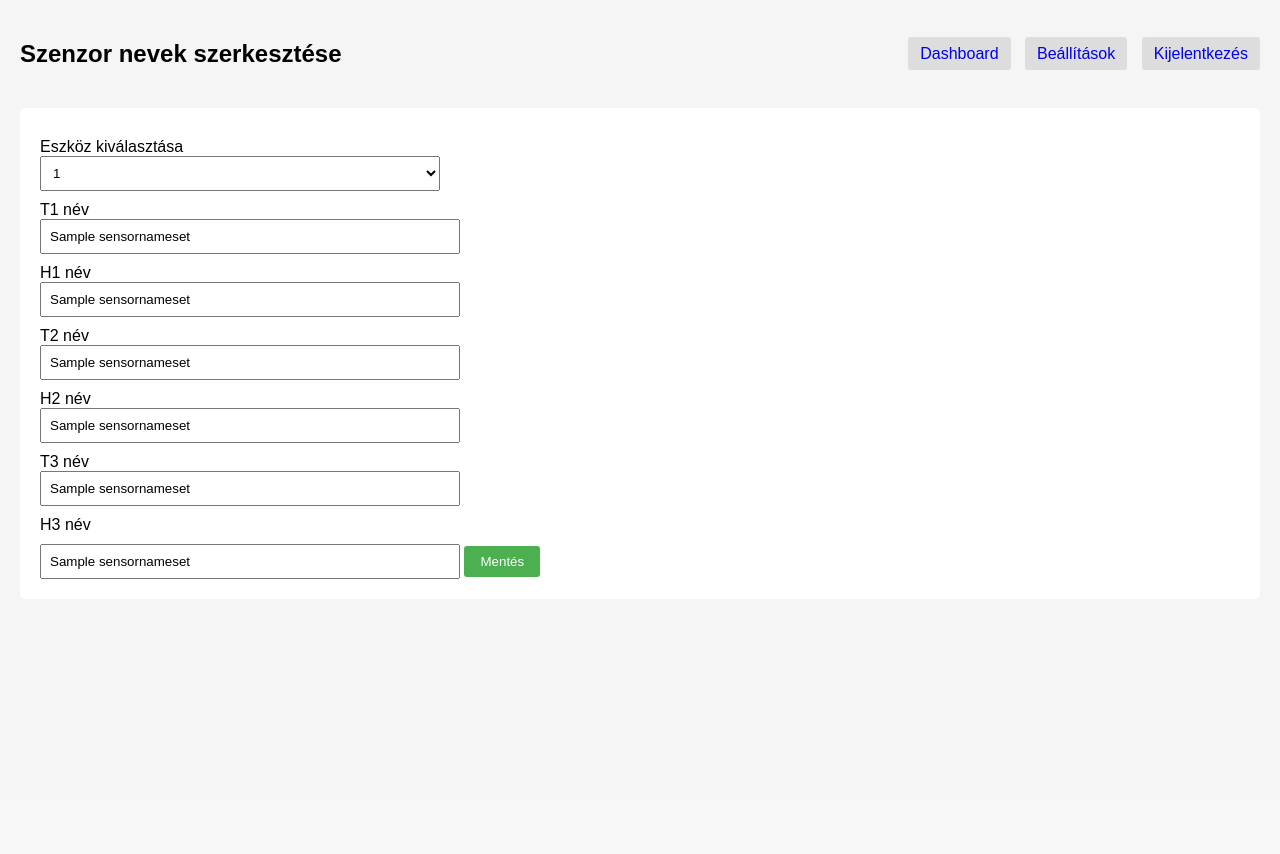
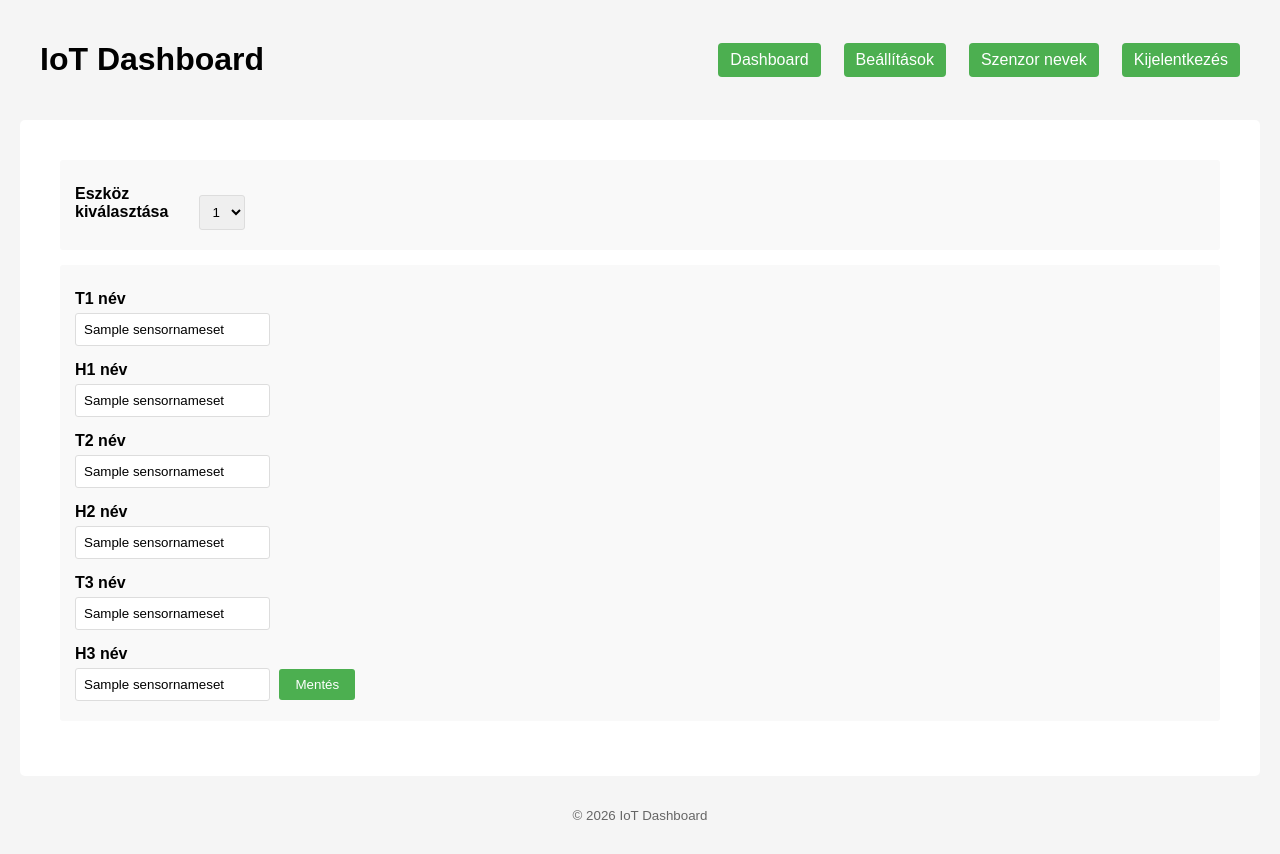
Before and after one commit to tarjanyij/docker2, a Django app: page /sensor-names/ in a window 1280 px wide. Before the commit the page ends 579 px from the top, so only its background shows below. Run offline with Django 4.2, Linux system fonts and the light colour scheme; a user stored in the database is signed in; tables that the repository leaves empty hold one stand-in row (values such as "Sample post").

Commit message:
css javítás, kinézet
Co-authored-by: Copilot <copilot@github.com>

```diff
--- a/config/settings.py
+++ b/config/settings.py
@@ -58,4 +58,4 @@ LOGOUT_REDIRECT_URL = '/'
 # Static files (CSS, JavaScript, Images)
 # Required for django.contrib.staticfiles and admin
 STATIC_URL = '/static/'
-STATIC_ROOT = BASE_DIR / 'staticfiles'
+STATIC_ROOT = BASE_DIR / 'static'
--- /dev/null
+++ b/static/css/site.css
@@ -0,0 +1,38 @@
+/* Minimal site styles referenced by base.html */
+:root{
+  --bg:#f5f7fb;
+  --card:#ffffff;
+  --muted:#6b7280;
+  --accent:#2563eb;
+}
+
+body { font-family: Arial, sans-serif; margin: 20px; background-color: #f5f5f5; }
+.header { display: flex; justify-content: space-between; align-items: center; margin-bottom: 20px; }
+.nav { display: flex; gap: 15px; }
+.nav a { padding: 10px 20px; background-color: #4CAF50; color: white; text-decoration: none; border-radius: 3px; }
+.nav a:hover { background-color: #45a049; }
+.controls { background-color: white; padding: 15px; border-radius: 5px; margin-bottom: 20px; }
+.control-group { margin-bottom: 12px; }
+label { display: inline-block; margin-top: 10px; width: 120px; font-weight: bold; }
+select, input { padding: 8px; border: 1px solid #ddd; border-radius: 3px; }
+
+#c { background-color: white; padding: 20px; border-radius: 5px; }
+h2 { color: #333; margin: 0; }
+
+h3 { color: #555; margin-top: 0; }
+form { background-color: #f9f9f9; padding: 15px; border-radius: 3px; margin-bottom: 15px; }
+input, select { padding: 8px; border: 1px solid #ddd; border-radius: 3px; margin: 5px 5px 5px 0; }
+button { padding: 8px 16px; background-color: #4CAF50; color: white; border: none; border-radius: 3px; cursor: pointer; margin: 5px 5px 5px 0; }
+button:hover { background-color: #45a049; }
+button.danger { background-color: #d32f2f; }
+button.danger:hover { background-color: #b71c1c; }
+table { width: 100%; border-collapse: collapse; margin-top: 10px; }
+th, td { padding: 10px; text-align: left; border-bottom: 1px solid #ddd; }
+th { background-color: #4CAF50; color: white; }
+tr:hover { background-color: #f5f5f5; }
+.messages { margin-bottom: 20px; }
+.message { padding: 10px; margin-bottom: 10px; border-radius: 3px; }
+.message.success { background-color: #d4edda; color: #155724; border: 1px solid #c3e6cb; }
+.message.error { background-color: #f8d7da; color: #721c24; border: 1px solid #f5c6cb; }
+.container { background:white; padding:20px; border-radius:5px }
+@media(max-width:640px){.controls{flex-direction:column;align-items:stretch}}
--- /dev/null
+++ b/static/js/site.js
@@ -0,0 +1,12 @@
+// Minimal site JS referenced by base.html
+document.addEventListener('DOMContentLoaded', ()=>{
+  // simple helper for showing toast messages
+  window.site = {
+    toast(msg, timeout=3000){
+      const el = document.createElement('div');
+      el.textContent = msg; el.style.position='fixed'; el.style.right='18px'; el.style.bottom='18px'; el.style.background='#111'; el.style.color='#fff'; el.style.padding='8px 12px'; el.style.borderRadius='8px'; el.style.zIndex=9999; document.body.appendChild(el);
+      setTimeout(()=>el.remove(), timeout);
+    }
+  };
+  console.debug('site.js loaded');
+});
--- /dev/null
+++ b/templates/base.html
@@ -0,0 +1,43 @@
+{% load static %}
+<!DOCTYPE html>
+<html>
+<head>
+    <meta charset="utf-8">
+    <title>{% block title %}IoT Dashboard{% endblock %}</title>
+    <link rel="stylesheet" href="{% static 'css/site.css' %}">
+    {% block extra_head %}{% endblock %}
+    <style>
+      .site-header{display:flex;justify-content:space-between;align-items:center;margin:20px}
+      .site-footer{margin:30px 0;color:#666;text-align:center}
+      .nav a{margin-left:8px;padding:8px 12px;background:#4CAF50;color:#fff;text-decoration:none;border-radius:4px}
+    </style>
+</head>
+<body>
+  <header class="site-header">
+    <div>
+      <h1>{% block header %}IoT Dashboard{% endblock %}</h1>
+    </div>
+    <nav class="nav">
+      <a href="/">Dashboard</a>
+      {% if user.is_authenticated %}
+        <a href="/settings/">Beállítások</a>
+        <a href="/sensor-names/">Szenzor nevek</a>
+        <a href="{% url 'logout' %}">Kijelentkezés</a>
+      {% else %}
+        <a href="{% url 'login' %}">Bejelentkezés</a>
+      {% endif %}
+    </nav>
+  </header>
+
+  <main class="container">
+    {% block content %}{% endblock %}
+  </main>
+
+  <footer class="site-footer">
+    <small>&copy; {% now "Y" %} IoT Dashboard</small>
+  </footer>
+
+  <script src="{% static 'js/site.js' %}"></script>
+  {% block extra_scripts %}{% endblock %}
+</body>
+</html>
--- a/templates/sensor_names.html
+++ b/templates/sensor_names.html
@@ -1,28 +1,7 @@
-<!DOCTYPE html>
-<html>
-<head>
-    <meta charset="utf-8">
-    <title>Szenzor nevek</title>
-    <style>
-        body { font-family: Arial, sans-serif; margin: 20px; background-color: #f5f5f5; }
-        .header { display:flex; justify-content:space-between; align-items:center; margin-bottom:20px }
-        .nav a { margin-left:10px; padding:8px 12px; background:#ddd; border-radius:3px; text-decoration:none }
-        .container { background:white; padding:20px; border-radius:5px }
-        label { display:block; margin-top:10px }
-        input, select { padding:8px; width:100%; max-width:400px }
-        button { margin-top:12px; padding:8px 16px; background:#4CAF50; color:white; border:none; border-radius:3px }
-    </style>
-    </head>
-<body>
-    <div class="header">
-        <h2>Szenzor nevek szerkesztése</h2>
-        <div class="nav">
-            <a href="/">Dashboard</a>
-            <a href="/settings/">Beállítások</a>
-            <a href="{% url 'logout' %}">Kijelentkezés</a>
-        </div>
-    </div>
-    <div class="container">
+{% extends "base.html" %}
+{% block title %}Szenzor nevek{% endblock %}
+{% block content %}
+  <div class="container">
         <form method="get">
             <label>Eszköz kiválasztása</label>
             <select name="device" onchange="this.form.submit()">
@@ -36,26 +15,25 @@
             {% csrf_token %}
             <input type="hidden" name="device_id" value="{{ device_id }}">
 
-            <label>T1 név</label>
+            <label style="display: block; ">T1 név</label>
             <input type="text" name="t1_name" value="{% if sns %}{{ sns.t1_name }}{% else %}T1{% endif %}">
 
-            <label>H1 név</label>
+            <label style="display: block; ">H1 név</label>
             <input type="text" name="h1_name" value="{% if sns %}{{ sns.h1_name }}{% else %}H1{% endif %}">
 
-            <label>T2 név</label>
+            <label style="display: block; ">T2 név</label>
             <input type="text" name="t2_name" value="{% if sns %}{{ sns.t2_name }}{% else %}T2{% endif %}">
 
-            <label>H2 név</label>
+            <label style="display: block; ">H2 név</label>
             <input type="text" name="h2_name" value="{% if sns %}{{ sns.h2_name }}{% else %}H2{% endif %}">
 
-            <label>T3 név</label>
+            <label style="display: block; ">T3 név</label>
             <input type="text" name="t3_name" value="{% if sns %}{{ sns.t3_name }}{% else %}T3{% endif %}">
 
-            <label>H3 név</label>
+            <label style="display: block; ">H3 név</label>
             <input type="text" name="h3_name" value="{% if sns %}{{ sns.h3_name }}{% else %}H3{% endif %}">
 
             <button type="submit">Mentés</button>
         </form>
     </div>
-</body>
-</html>
+{% endblock %}
```
Also changed, not shown: templates/dashboard.html (+19 -72 lines), templates/settings.html (+4 -50 lines).
